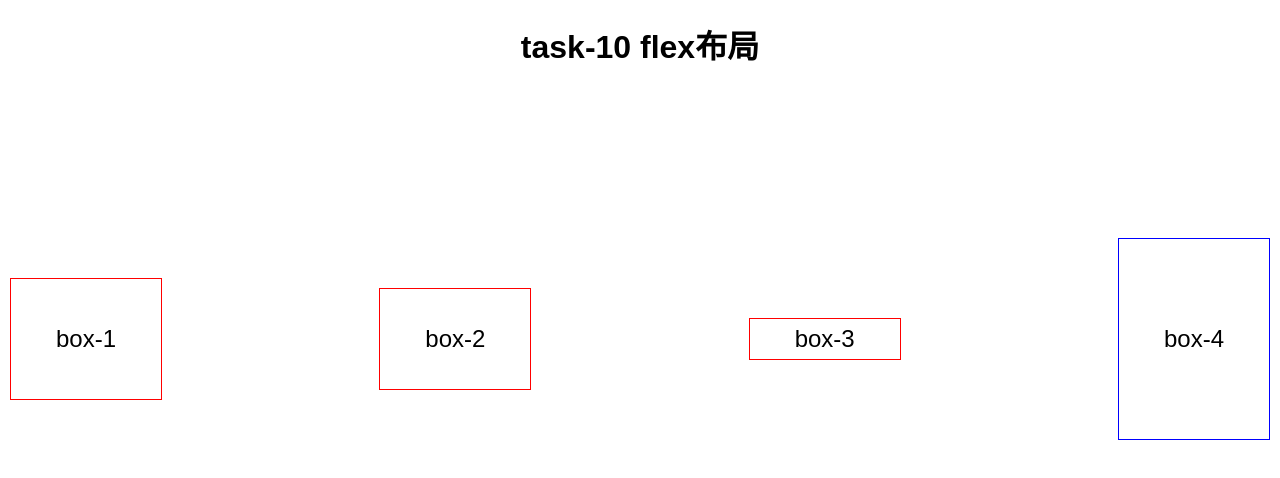
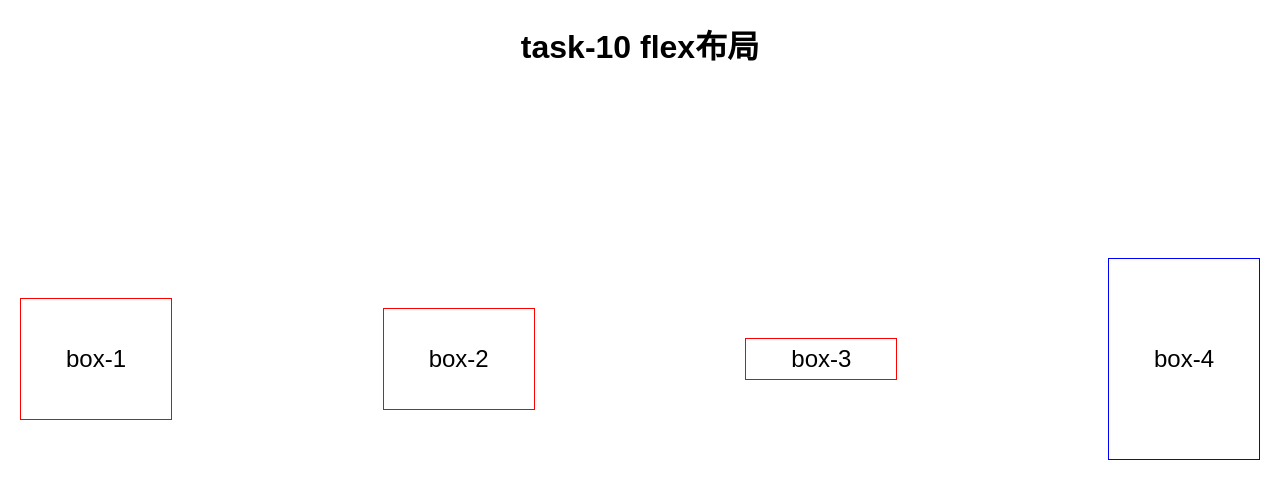
Before and after one commit to Simmer-Jun/IFE-2016, a website: page stage-1/task-10/index.html in a window 1280 px wide. Drawn offline with Linux system fonts and the light colour scheme.

Commit message:
modify task-10

```diff
--- a/stage-1/task-10/index.html
+++ b/stage-1/task-10/index.html
@@ -7,10 +7,10 @@
     <style type="text/css">
     .wrapper {
         min-height: 500px;
-        padding: 0 10px;
-        -webkit-display: flex;
-        -moz-display: flex;
-        -ms-display: flex;
+        padding: 20px;
+        display: -webkit-flex;
+        display: -moz-flex;
+        display: -ms-flex;
         display: flex;
         flex-flow: row nowrap;
         justify-content: space-between;
@@ -46,7 +46,7 @@
         }
         .item-4 {
             order: -1;
-            margin: 20px 0;
+            margin:0 0 20px 0;
         }
     }
     h1 {
```
